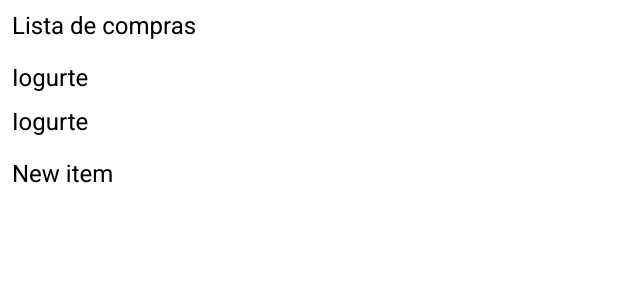
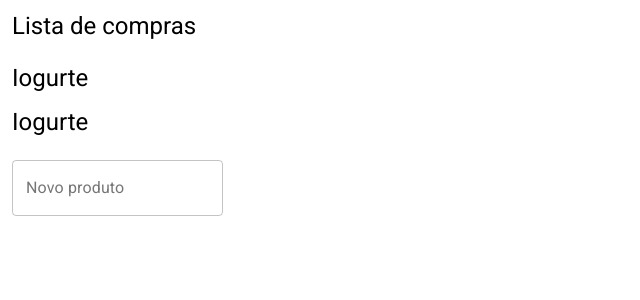
Before and after one commit to atreib/listeiv2, a React (Create React App) app: page / in a window 1280 px wide. Shown: the top 300 px of the page, without its empty margins (0-640 px from the left). Built offline with nearby package versions, Linux system fonts and the light colour scheme.

Commit message:
feat: create appinput && add input on dashboard's list

```diff
--- a/src/components/pages/dashboard/DashboardPage.tsx
+++ b/src/components/pages/dashboard/DashboardPage.tsx
@@ -1,5 +1,6 @@
-import React from 'react';
+import React, { useState } from 'react';
 import { ShoppingList, ListTitle, NewProduct, List, Product } from './DashboardPage.styles';
+import { AppInput } from './../../utils';
 
 export const DashboardPage = () => {
   const __mock_product__ = {
@@ -11,13 +12,17 @@ export const DashboardPage = () => {
 
   const __mock_list__ = [__mock_product__, __mock_product__];
 
+  const [novoProduto, setNovoProduto] = useState<string>();
+
   return (
     <ShoppingList>
       <ListTitle>Lista de compras</ListTitle>
       <div>
         <List>{__mock_list__ && __mock_list__.map((product, i) => <Product key={i}>{product.label}</Product>)}</List>
       </div>
-      <NewProduct>New item</NewProduct>
+      <NewProduct>
+        <AppInput label="Novo produto" placeholder="Digite um produto" value={novoProduto} setValue={setNovoProduto} />
+      </NewProduct>
     </ShoppingList>
   );
 };
--- a/src/components/utils/index.tsx
+++ b/src/components/utils/index.tsx
@@ -1 +1,2 @@
 export * from './loading';
+export * from './input';
--- /dev/null
+++ b/src/components/utils/input/AppInput.tsx
@@ -0,0 +1,23 @@
+import { TextField } from '@material-ui/core';
+import React from 'react';
+
+interface ComponentProps {
+  label: string;
+  setValue: React.Dispatch<React.SetStateAction<string | undefined>>;
+  value?: string;
+  placeholder?: string;
+  type?: string;
+}
+
+export const AppInput = ({ label, setValue, value, placeholder = '', type = 'text' }: ComponentProps) => {
+  return (
+    <TextField
+      type={type}
+      placeholder={placeholder}
+      value={value}
+      label={label}
+      variant="outlined"
+      onChange={(event) => setValue(event.target.value)}
+    />
+  );
+};
--- /dev/null
+++ b/src/components/utils/input/index.tsx
@@ -0,0 +1 @@
+export * from './AppInput';
```
